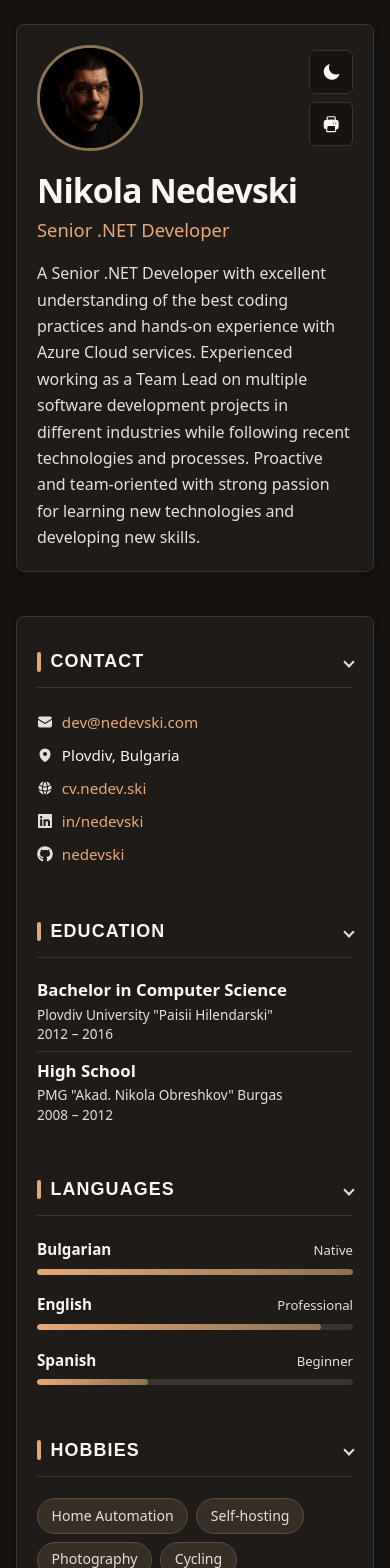
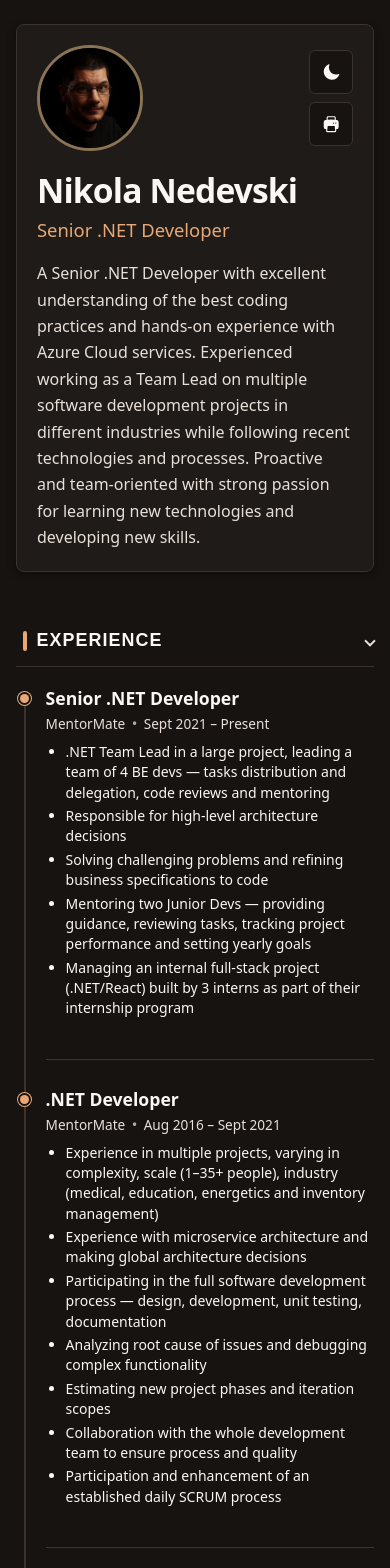
Before and after one commit to nedevski/cv, a React (Vite) app: page / in a window 390 px wide. Shown: the top 1568 px of the page. Built offline with nearby package versions, Linux system fonts and the light colour scheme.

Commit message:
updated mobile view order

```diff
--- a/src/styles/cv.css
+++ b/src/styles/cv.css
@@ -595,7 +595,6 @@ a:hover {
   }
 
   .cv-column--secondary {
-    order: -1;
     padding: 1.25rem;
   }
 
```
